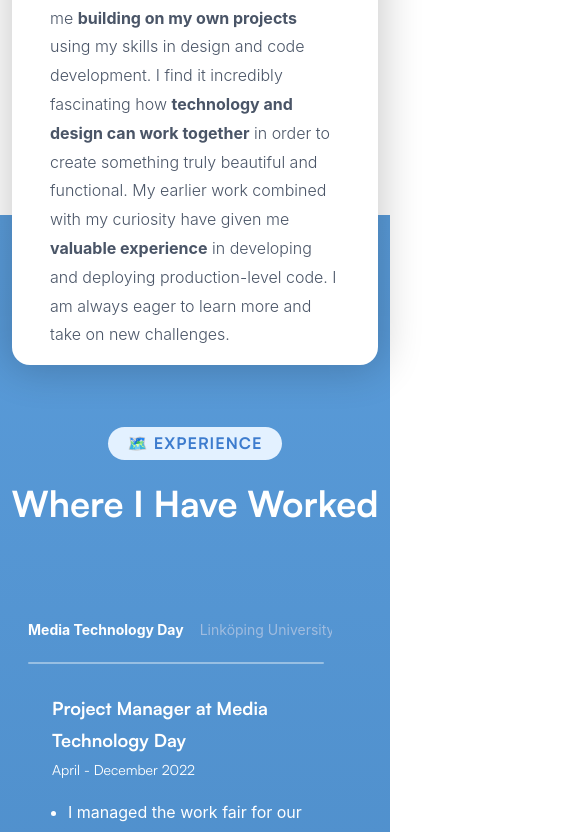
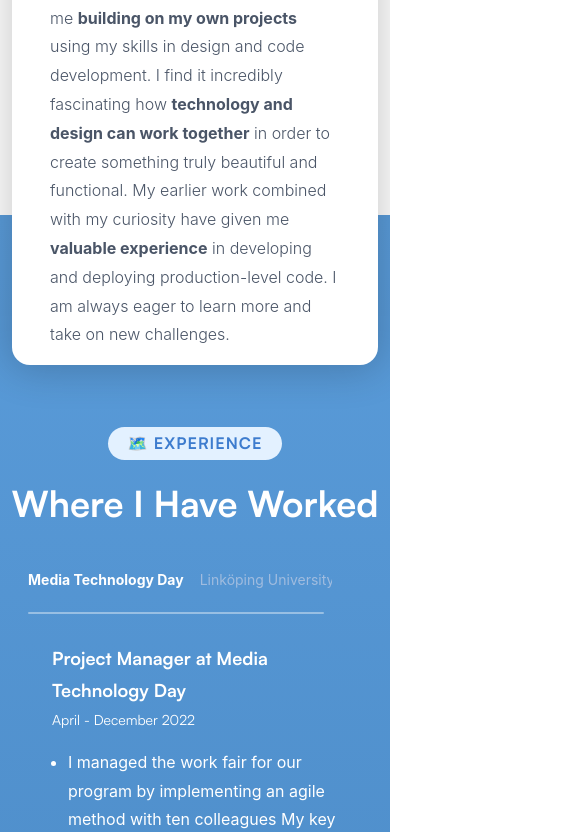
Before and after one commit to Filipbagen/filipbagen.se, a React (Create React App) app: page / in a window 390 px wide. Shown: the part 1158-1990 px from the top of the page, 585 px wide, since content can reach past the window. Built offline with nearby package versions, Linux system fonts and the light colour scheme; a web font is replaced by a local one.

Commit message:
Experience section more responsive

```diff
--- a/src/components/AboutMe.js
+++ b/src/components/AboutMe.js
@@ -36,7 +36,7 @@ export default AboutMe
 // Style
 const Container = styled.div`
     width: 100vw;
-    min-width: 300px;
+    min-width: 380px;
     margin-top: -200px;
 
     display: flex;
--- a/src/components/Experience.js
+++ b/src/components/Experience.js
@@ -26,7 +26,6 @@ const Experience = () => {
                 <h1>Where I Have Worked</h1>
 
                 <Wrapper>
-
                     <Sidebar>
                         <Line />
 
@@ -54,7 +53,6 @@ const Experience = () => {
                             {project.text.map(text => <li>{text}</li>)}
                         </ul>
                     </ProjectContent>
-
                 </Wrapper>
             </Content>
         </Container>
@@ -69,20 +67,25 @@ const Container = styled.div`
     color: white;
 
     width: 100vw;
-    min-width: 300px;
+    min-width: 380px;
     min-height: 680px;
-    padding: 200px 0;
+    padding: 100px 0 300px 0;
     margin-top: -150px;
 
     display: flex;
     flex-direction: column;
-    justify-content: center;
+
+    @media (max-width: 670px) {
+        padding: 200px 0;
+        min-height: 880px;
+    }
 `
 
 const Content = styled.div`
     display: flex;
     flex-direction: column;
     align-items: center;
+    margin-top: 100px;
 
     & > h1 {
         margin: 0;
@@ -91,31 +94,42 @@ const Content = styled.div`
 
         @media (max-width: 670px) {
             font-size: 36px;
-            /* margin-bottom: 38px; */
+            /* margin-top: -100px; */
         }
+    }
+
+    @media (max-width: 670px) {
+        margin-top: 0px;
     }
 `
 
 const Wrapper = styled.div`
+    height: 240px;
+
     display: flex;
+    align-items: center;
+    /* justify-content: center; */
     box-sizing: border-box;
+
     padding: 0 12px;
     margin: 0 40px;
 
     @media (max-width: 670px) {
         flex-direction: column;
         padding: 0;
+        height: 440px;
     }
 `
 
 const Sidebar = styled.div`
     display: flex;
-    margin-top: 72px;
+
     align-items: center;
     margin-right: 38px;
 
     @media (max-width: 670px) {
         flex-direction: column-reverse;
+        margin-top: 22px;
     }
 `
 
--- a/src/components/HeroSection.js
+++ b/src/components/HeroSection.js
@@ -60,7 +60,7 @@ const move = keyframes`
 const Head = styled.header`
     height: 80vh;
     max-width: 100vw;
-    min-width: 300px;
+    min-width: 380px;
 
     display: flex;
     justify-content: center;
--- a/src/components/NavBar.js
+++ b/src/components/NavBar.js
@@ -37,8 +37,9 @@ export default NavBar
 // Syle
 const Nav = styled.div`
     z-index: 2;
-    width: 840px;
-    min-width: 300px;
+    max-width: 840px;
+    width: 100%;
+    min-width: 380px;
     height: 76px;
     position: absolute;
     top: 0;
--- a/src/components/Projects.js
+++ b/src/components/Projects.js
@@ -59,7 +59,7 @@ export default Projects
 // Style
 const Container = styled.div`
     width: 100vw;
-    min-width: 300px;
+    min-width: 380px;
 
     padding-top: 200px;
     margin-top: -160px;
--- a/src/components/Skills.js
+++ b/src/components/Skills.js
@@ -35,7 +35,7 @@ export default Skills
 // Style
 const Container = styled.div`
     width: 100vw;
-    min-width: 300px;
+    min-width: 380px;
 
     display: flex;
     justify-content: center;
--- a/src/data/DB.js
+++ b/src/data/DB.js
@@ -43,7 +43,11 @@ const Experiences = [
         employer: "Media Technology Day",
         date: "April - December 2022",
         tags: ['Time Managment', 'Adaptability', 'Problem Solving'],
-        text: ['I managed the work fair for our program, thus I planned an agile method which ten co-workers and I worked after. My most important strategy, when planning, was to think outside of the box and not rely on decisions and plannings from earlier years. I wanted to initiate innovative thinking because I wished to encourage them to develop the work process. ', 'We achieved an all time income record while at the same time cut the working time-frame in half (3 months compared to 6 months).', 'I was involved in developing pricing strategies and I actively sold the product to companies.'],
+        text: [
+            'I managed the work fair for our program by implementing an agile method with ten colleagues My key strategy was to think innovatively and not rely on decisions and plannings from earlier years to encourage the development of our own work process.',
+            'We achieved an all time income record while at the same time cut the working time-frame in half (3 months compared to 6 months).',
+            'I was involved in developing pricing strategies and I actively sold the product to companies.'
+        ],
         keys: [1, 2, 3]
     },
     {
@@ -51,7 +55,10 @@ const Experiences = [
         employer: "Linköping University",
         date: "Sep 2021 - Jun 2022",
         tags: ['Programming', 'Tutoring'],
-        text: ['I was a part of a student-managed project which helps other students with programming.', 'I helped students with programming questions about JavaScript, C++, MATLAB, OpenGL and Java.'],
+        text: [
+            'I was a part of a student-managed project which helps other students with programming.',
+            'I helped students with programming questions about JavaScript, C++, MATLAB, OpenGL and Java.'
+        ],
         keys: [1, 2]
     },
     {
@@ -59,7 +66,11 @@ const Experiences = [
         employer: "Unga Utvecklare",
         date: "May 2016 - Dec 2020",
         tags: ['UI', 'UX', 'Animation', 'Front End', 'Photographer'],
-        text: ['I ran this consulting firm with a few of my friends. This is where I learnt the basics of customer contact, web development and design principles.', 'I designed 50+ websites, logos, apps and animations, some of which are still up and running.', ' I occasionally acted as a photographer and videographer. I feel confident both behind the camera and while editing.'],
+        text: [
+            'I ran this consulting firm with a few of my friends. This is where I learnt the basics of customer contact, web development and design principles.',
+            'I designed 50+ websites, logos, apps and animations, some of which are still up and running.',
+            'I occasionally acted as a photographer and videographer. I feel confident both behind the camera and while editing.'
+        ],
         keys: [1, 2, 3]
     }
 ]
```
